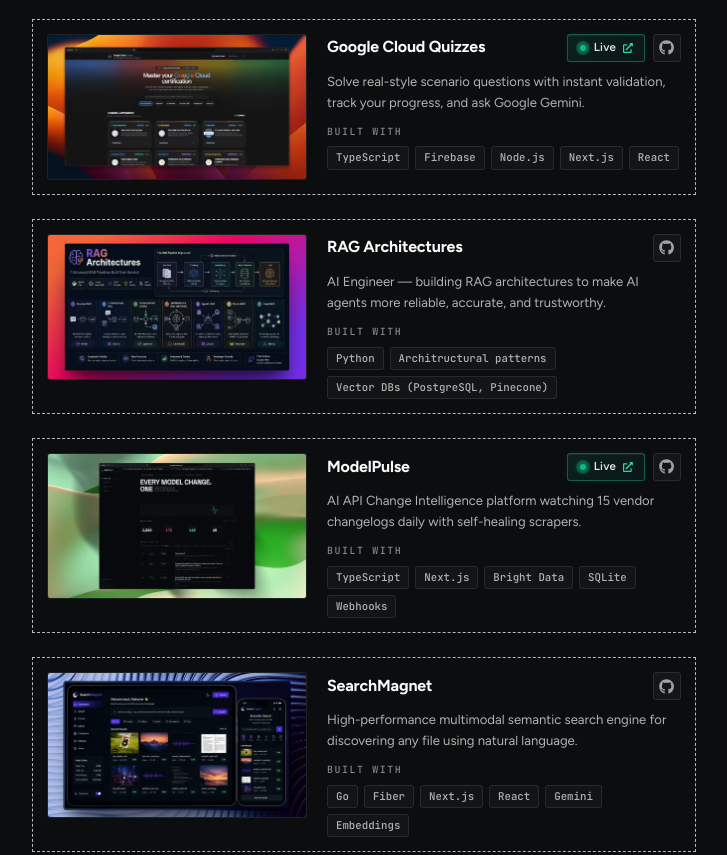
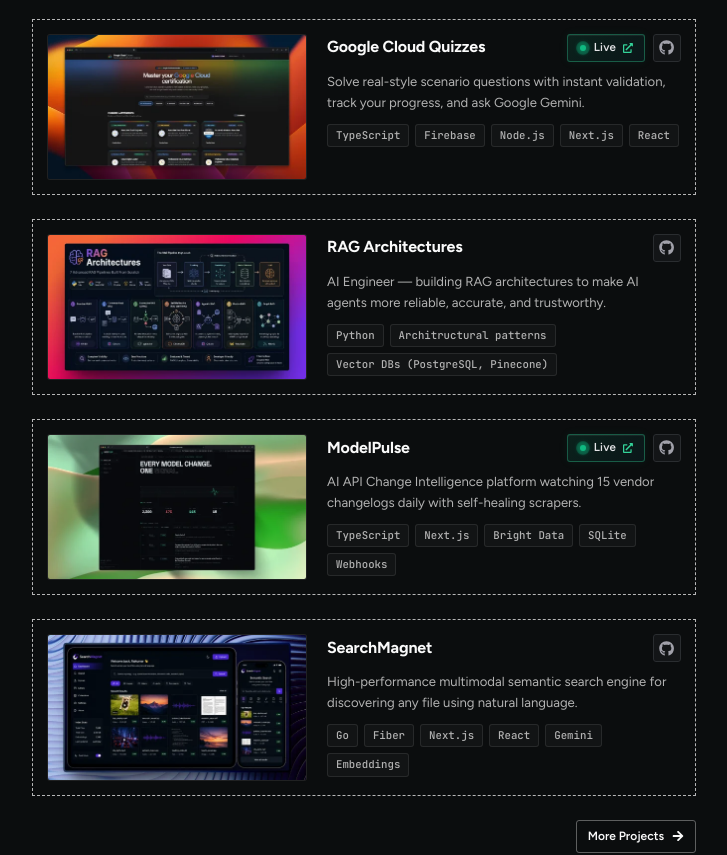
Before and after one commit to rajkumarpawar07/rajkumarpawar07.github.io, a React (Vite) app: page / in a window 1280 px wide. Shown: the part 940-1795 px from the top of the page, without its empty margins (276-1003 px from the left). Built offline with nearby package versions, Linux system fonts and the light colour scheme; no server answers.

Commit message:
Remove the 'Built with' label from the project cards

```diff
--- a/src/components/projects/ProjectCard.tsx
+++ b/src/components/projects/ProjectCard.tsx
@@ -79,7 +79,6 @@
         <p className="project-desc">{desc}</p>
 
         <div className="project-tech">
-          <p className="tech-label">Built with</p>
           <ul className="tech-tags">
             {tech.map((item) => (
               <li key={item} className="tech-tag">
--- a/src/components/projects/Projects.css
+++ b/src/components/projects/Projects.css
@@ -317,16 +317,6 @@
   padding-top: 2px;
 }
 
-/* Quiet small-caps label so the title and description keep the lead. */
-.tech-label {
-  font-family: var(--font-mono);
-  font-size: 0.62rem;
-  font-weight: 500;
-  letter-spacing: 0.16em;
-  text-transform: uppercase;
-  color: var(--text-muted);
-}
-
 .tech-tags {
   display: flex;
   flex-wrap: wrap;
```
